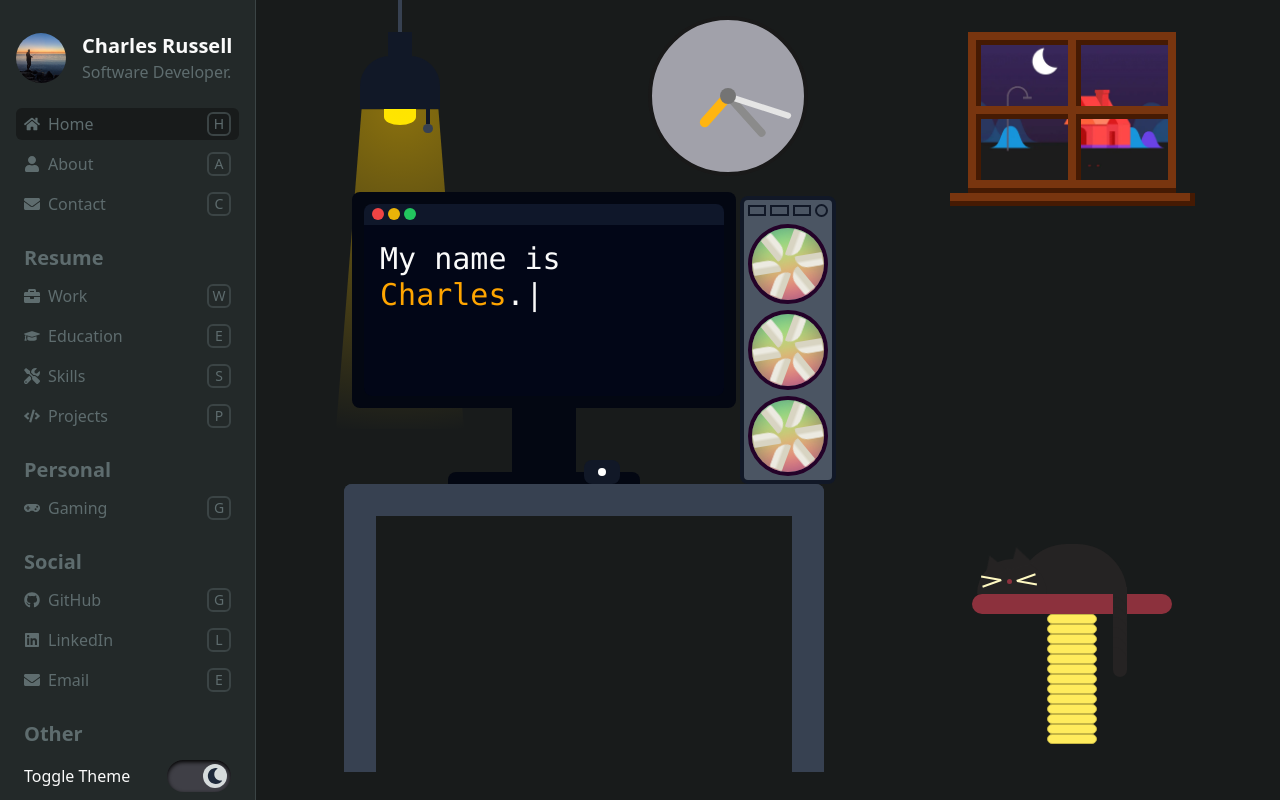
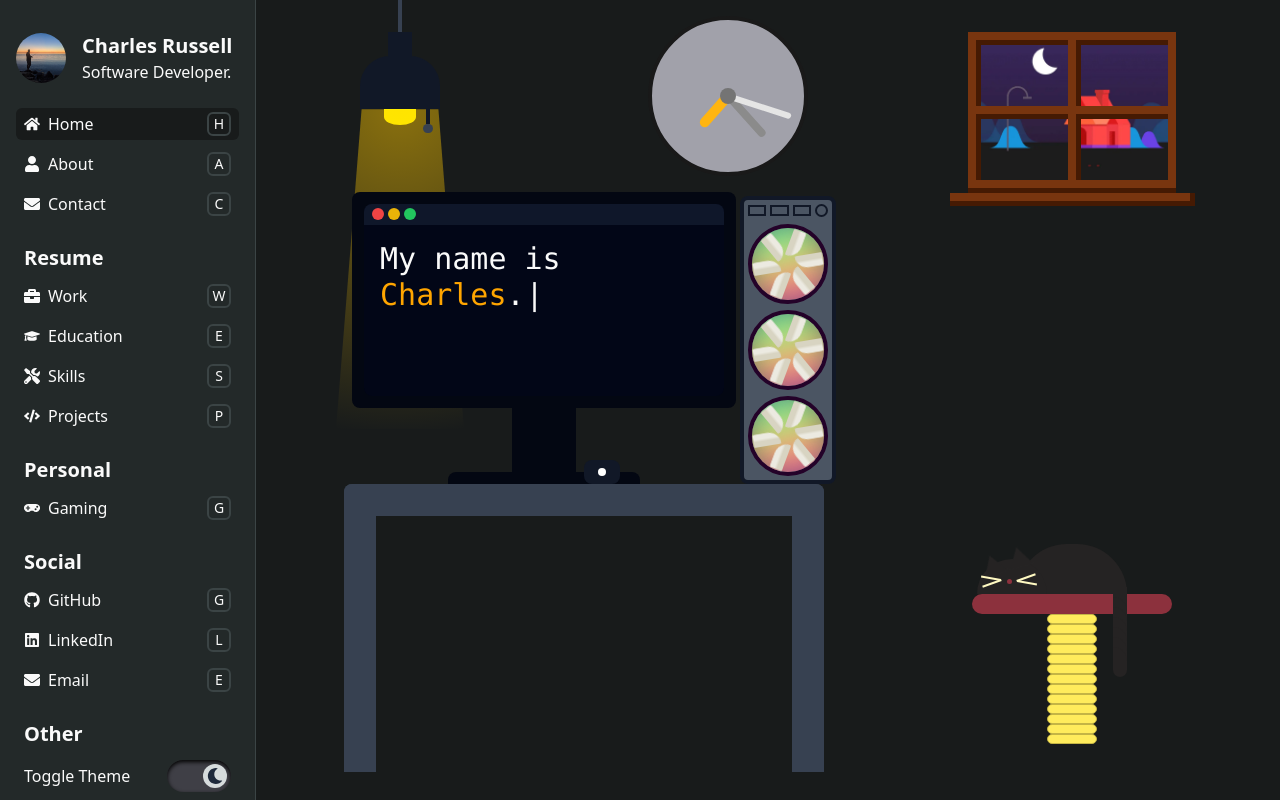
Before and after one commit to cjrussell23/portfolio-01, a Next.js app: page / in a window 1280 px wide. Built offline with nearby package versions, Linux system fonts and the light colour scheme.

Commit message:
Update muted foreground color in tailwind.config.js

```diff
--- a/tailwind.config.js
+++ b/tailwind.config.js
@@ -37,7 +37,7 @@ module.exports = {
         },
         muted: {
           DEFAULT: "hsl(var(--muted) / <alpha-value> )",
-          foreground: "hsl(187, 8%, 40%)",
+          foreground: "hsl(var(--muted-foreground) / <alpha-value> )",
         },
         accent: {
           DEFAULT: "hsl(var(--accent) / <alpha-value> )",
```
